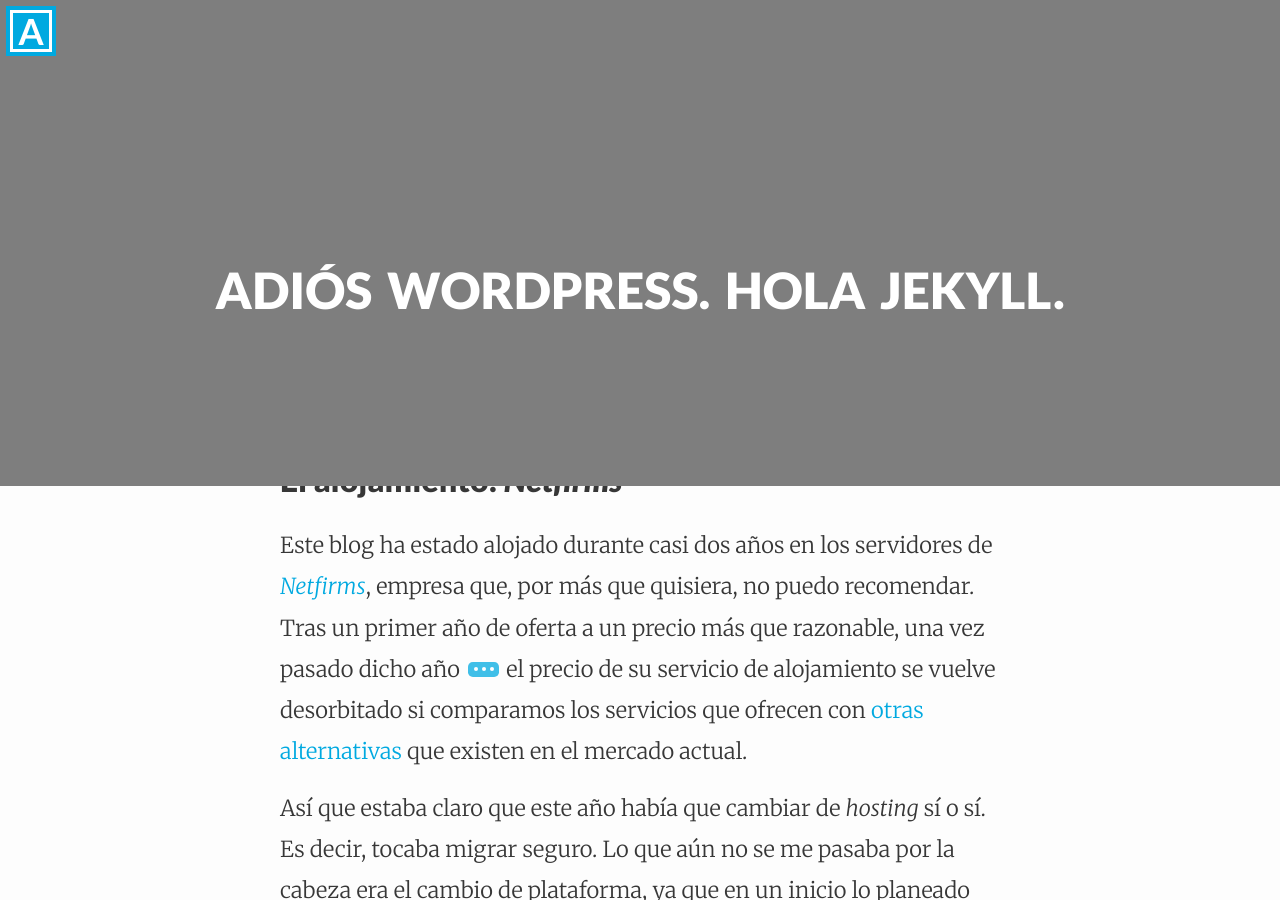
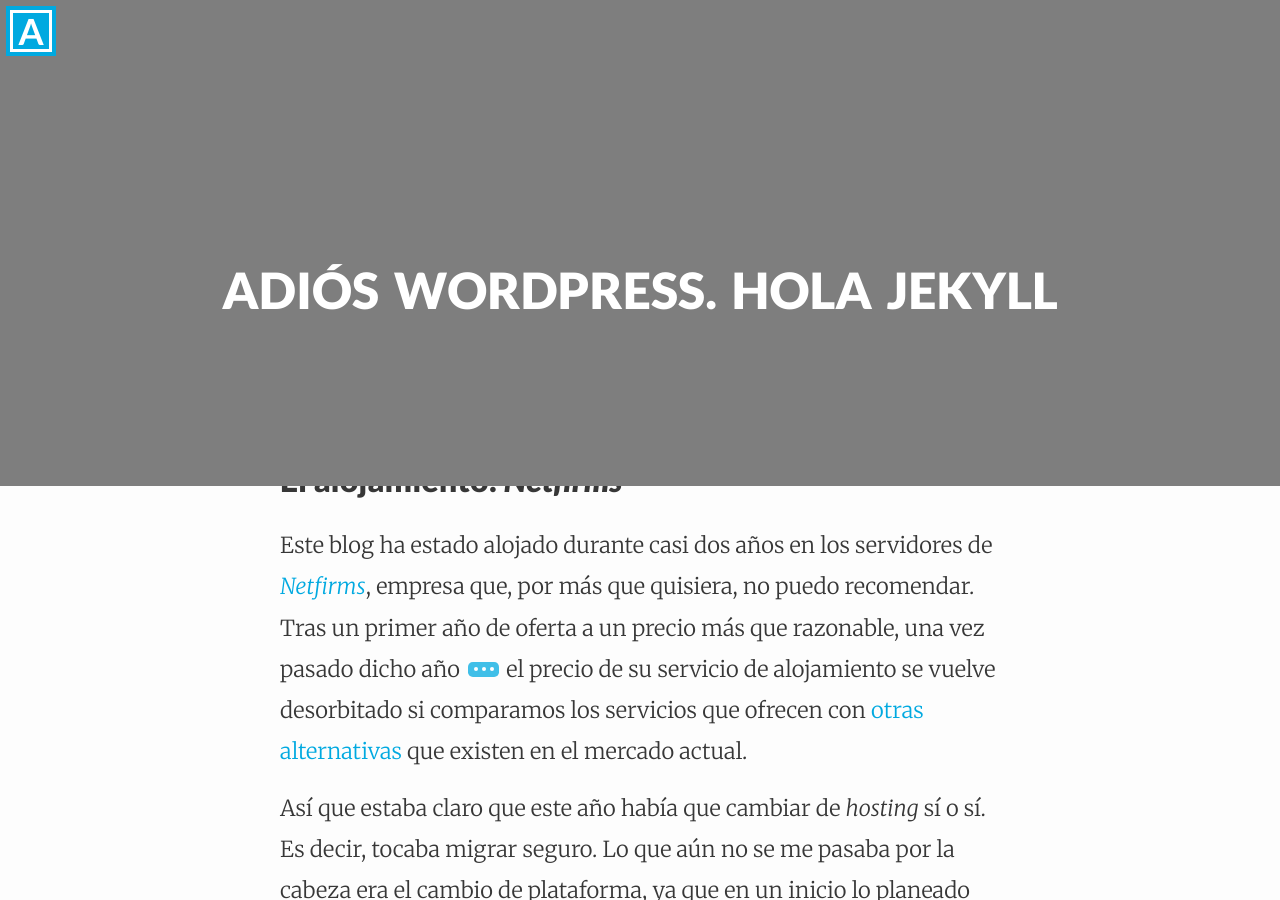
Before and after one commit to asiertejada/asiertejada.github.io, a Jekyll site: the page built from _posts/2015-01-17-adios-wordpress-hola-jekyll.md, in a window 1280 px wide and 900 px high, scrolled down 474 px. Built offline with Jekyll 4.4.1, drawn with Linux system fonts in a browser that asks for light colours.

```diff
--- a/_posts/2015-01-17-adios-wordpress-hola-jekyll.md
+++ b/_posts/2015-01-17-adios-wordpress-hola-jekyll.md
@@ -1,6 +1,6 @@
 ---
 layout: blog
-title: Adiós WordPress. Hola Jekyll.
+title: Adiós WordPress. Hola Jekyll
 date: 2015-01-17 11:26:00
 categories: blog
 tags: github jekyll wordpress
```
